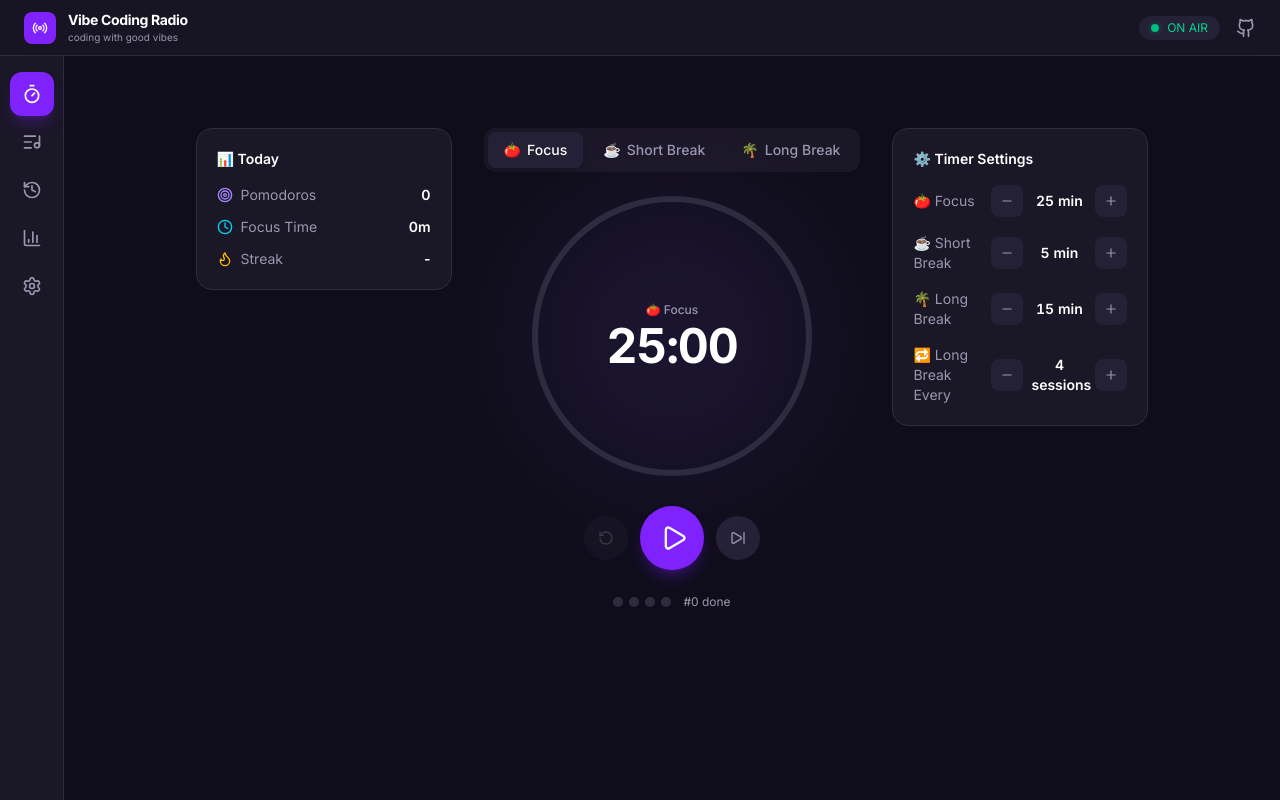
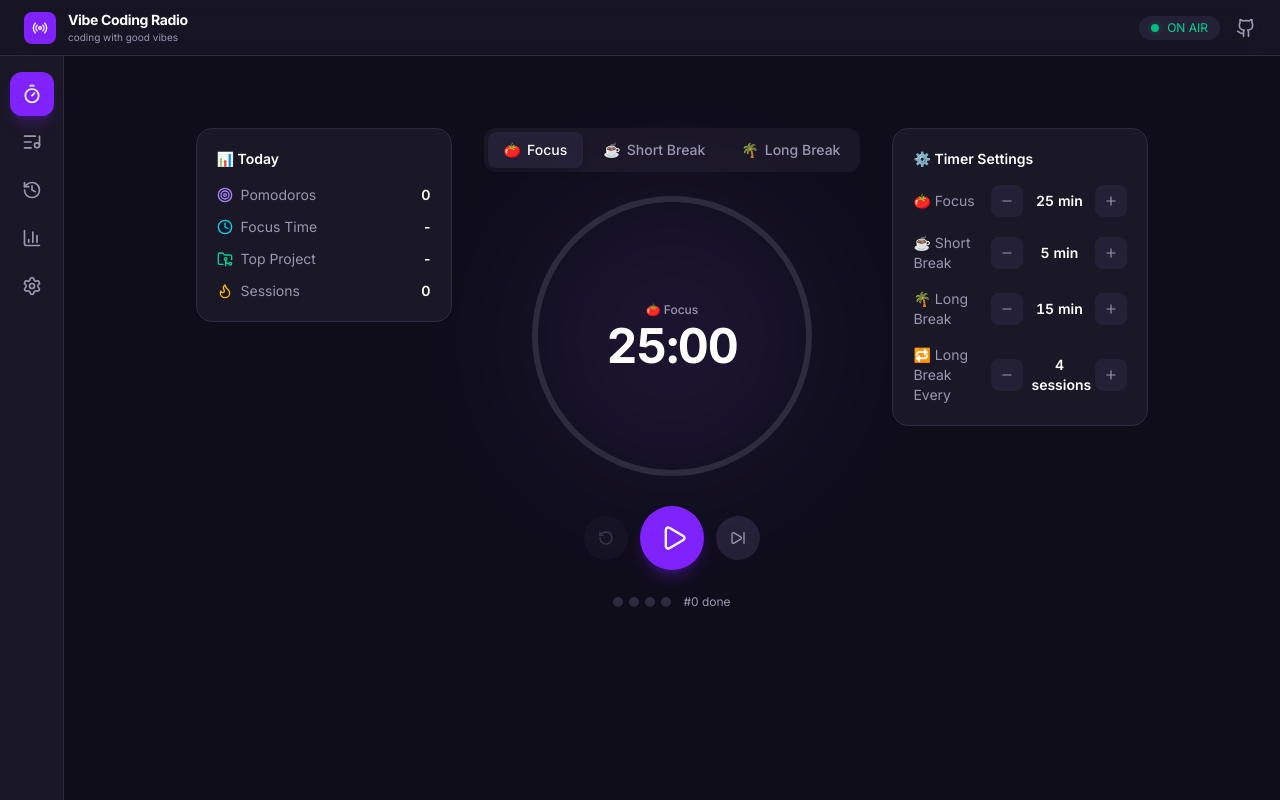
Before and after one commit to Dev-2A/vibe-coding-radio, a Next.js app: page / in a window 1280 px wide. Built offline with nearby package versions, Linux system fonts and the light colour scheme.

Commit message:
feat: add session store with localStorage persistence and timer integration

```diff
--- a/src/components/timer/TodaySummary.tsx
+++ b/src/components/timer/TodaySummary.tsx
@@ -1,36 +1,71 @@
 'use client';
 
-import { useTimer } from "@/src/hooks/useTimer";
-import Card, { CardTitle } from "../ui/Card";
-import { Flame, Clock, Target } from 'lucide-react';
+import { useSession } from '@/src/hooks/useSession';
+import Card, { CardTitle } from '@/src/components/ui/Card';
+import { Flame, Clock, Target, FolderGit2 } from 'lucide-react';
 
 export default function TodaySummary() {
-  const { completedPomodoros, config } = useTimer();
-  const focusMinutes = completedPomodoros * config.focus;
+  const { todayStats, activeSession, todaySessions } = useSession();
+
+  // 오늘 가장 많이 작업한 프로젝트
+  const topProject = todaySessions.reduce((acc, s) => {
+    acc[s.projectName] = (acc[s.projectName] || 0) + s.focusMinutes;
+    return acc;
+  }, {} as Record<string, number>);
+  const topProjectName = Object.entries(topProject).sort((a, b) => b[1] - a[1])[0]?.[0];
+
+  const formatMinutes = (m: number) => {
+    if (m < 60) return `${m}m`;
+    return `${Math.floor(m / 60)}h ${m % 60}m`;
+  };
 
   const stats = [
     {
       icon: <Target className="h-4 w-4 text-violet-400" />,
       label: 'Pomodoros',
-      value: completedPomodoros.toString(),
+      value: todayStats.pomodoros.toString(),
     },
     {
       icon: <Clock className="h-4 w-4 text-cyan-400" />,
       label: 'Focus Time',
-      value: focusMinutes < 60
-        ? `${focusMinutes}m`
-        : `${Math.floor(focusMinutes / 60)}h ${focusMinutes % 60}m`,
+      value: todayStats.focusMinutes > 0 ? formatMinutes(todayStats.focusMinutes) : '-',
+    },
+    {
+      icon: <FolderGit2 className="h-4 w-4 text-emerald-400" />,
+      label: 'Top Project',
+      value: topProjectName || '-',
     },
     {
       icon: <Flame className="h-4 w-4 text-amber-400" />,
-      label: 'Streak',
-      value: completedPomodoros > 0 ? '🔥' : '-',
+      label: 'Sessions',
+      value: todayStats.sessions.toString(),
     },
   ];
 
   return (
     <Card>
       <CardTitle>📊 Today</CardTitle>
+
+      {/* 현재 활성 세션 */}
+      {activeSession && (
+        <div className="mb-4 rounded-lg bg-violet-600/10 border border-violet-600/20 p-3">
+          <div className="flex items-center gap-2">
+            <span className="relative flex h-2 w-2">
+              <span className="absolute inline-flex h-full w-full animate-ping rounded-full bg-violet-400 opacity-75" />
+              <span className="relative inline-flex h-2 w-2 rounded-full bg-violet-500" />
+            </span>
+            <span className="text-xs text-violet-300">Now coding</span>
+          </div>
+          <p className="mt-1 text-sm font-medium text-white truncate">
+            {activeSession.projectName}
+          </p>
+          <p className="text-xs text-[#9B97B0]">
+            {activeSession.completedPomodoros} 🍅 · {activeSession.focusMinutes}m
+          </p>
+        </div>
+      )}
+
+      {/* 통계 */}
       <div className="space-y-3">
         {stats.map(({ icon, label, value }) => (
           <div key={label} className="flex items-center justify-between">
@@ -38,7 +73,9 @@ export default function TodaySummary() {
               {icon}
               <span className="text-sm text-[#9B97B0]">{label}</span>
             </div>
-            <span className="text-sm font-semibold text-white">{value}</span>
+            <span className="text-sm font-semibold text-white truncate max-w-[100px]">
+              {value}
+            </span>
           </div>
         ))}
       </div>
--- /dev/null
+++ b/src/hooks/useSession.ts
@@ -0,0 +1,113 @@
+'use client';
+
+import { useMemo } from 'react';
+import { useSessionStore } from '@/src/stores/sessionStore';
+import { useTimerStore } from '@/src/stores/timerStore';
+import { CodingSession, Mood } from '@/src/types';
+
+export function useSession() {
+  const sessionStore = useSessionStore();
+  const timerConfig = useTimerStore((s) => s.config);
+
+  // 오늘 세션만 필터
+  const todaySessions = useMemo(() => {
+    const today = new Date();
+    today.setHours(0, 0, 0, 0);
+    const todayStr = today.toISOString();
+
+    return sessionStore.sessions.filter((s) => s.startedAt >= todayStr);
+  }, [sessionStore.sessions]);
+
+  // 이번 주 세션만 필터
+  const weekSessions = useMemo(() => {
+    const now = new Date();
+    const day = now.getDay();
+    const diff = now.getDate() - day + (day === 0 ? -6 : 1); // 월요일
+    const weekStart = new Date(now);
+    weekStart.setDate(diff);
+    weekStart.setHours(0, 0, 0, 0);
+    const weekStartStr = weekStart.toISOString();
+
+    return sessionStore.sessions.filter((s) => s.startedAt >= weekStartStr);
+  }, [sessionStore.sessions]);
+
+  // 오늘 통계
+  const todayStats = useMemo(() => {
+    const totalMinutes = todaySessions.reduce((sum, s) => sum + s.focusMinutes, 0);
+    const totalPomodoros = todaySessions.reduce((sum, s) => sum + s.completedPomodoros, 0);
+    return {
+      sessions: todaySessions.length,
+      focusMinutes: totalMinutes,
+      pomodoros: totalPomodoros,
+    };
+  }, [todaySessions]);
+
+  // 주간 통계
+  const weekStats = useMemo(() => {
+    const totalMinutes = weekSessions.reduce((sum, s) => sum + s.focusMinutes, 0);
+    const totalPomodoros = weekSessions.reduce((sum, s) => sum + s.completedPomodoros, 0);
+
+    // 언어별 집계
+    const langMap: Record<string, number> = {};
+    weekSessions.forEach((s) => {
+      langMap[s.language] = (langMap[s.language] || 0) + s.focusMinutes;
+    });
+    const topLanguage = Object.entries(langMap).sort((a, b) => b[1] - a[1])[0]?.[0] || '-';
+
+    // 프로젝트별 집계
+    const projMap: Record<string, number> = {};
+    weekSessions.forEach((s) => {
+      projMap[s.projectName] = (projMap[s.projectName] || 0) + s.focusMinutes;
+    });
+    const topProject = Object.entries(projMap).sort((a, b) => b[1] - a[1])[0]?.[0] || '-';
+
+    return {
+      sessions: weekSessions.length,
+      focusMinutes: totalMinutes,
+      pomodoros: totalPomodoros,
+      topLanguage,
+      topProject,
+    };
+  }, [weekSessions]);
+
+  // 세션 시작 (프로젝트명 필수 체크)
+  const startSession = () => {
+    if (!sessionStore.draft.projectName.trim()) {
+      return false;
+    }
+    sessionStore.startSession();
+    return true;
+  };
+
+  // 뽀모도로 완료 시 호출 (타이머에서 호출됨)
+  const recordPomodoro = () => {
+    if (sessionStore.activeSession) {
+      sessionStore.addPomodoro(timerConfig.focus);
+    }
+  };
+
+  // 세션 종료
+  const endSession = (mood: Mood, note?: string) => {
+    sessionStore.endSession(mood, note);
+  };
+
+  return {
+    // 상태
+    sessions: sessionStore.sessions,
+    activeSession: sessionStore.activeSession,
+    draft: sessionStore.draft,
+    todaySessions,
+    weekSessions,
+    todayStats,
+    weekStats,
+
+    // 액션
+    setDraft: sessionStore.setDraft,
+    startSession,
+    recordPomodoro,
+    endSession,
+    cancelSession: sessionStore.cancelSession,
+    deleteSession: sessionStore.deleteSession,
+    clearAllSessions: sessionStore.clearAllSessions,
+  };
+}
--- a/src/hooks/useTimer.ts
+++ b/src/hooks/useTimer.ts
@@ -2,6 +2,7 @@
 
 import { useEffect, useRef } from 'react';
 import { useTimerStore } from '@/src/stores/timerStore';
+import { useSessionStore } from '@/src/stores/sessionStore';
 import { useSound } from '@/src/hooks/useSound';
 import { formatTime } from '@/src/lib/utils';
 import { TimerMode } from '@/src/types';
@@ -14,21 +15,35 @@ const MODE_LABELS: Record<TimerMode, string> = {
 
 export function useTimer() {
   const store = useTimerStore();
+  const { activeSession, addPomodoro } = useSessionStore();
   const { play } = useSound();
   const intervalRef = useRef<NodeJS.Timeout | null>(null);
   const prevModeRef = useRef<TimerMode>(store.mode);
 
+  // 뽀모도로 완료 시 세션에 기록하는 콜백 등록
+  useEffect(() => {
+    const handlePomodoroComplete = () => {
+      if (activeSession) {
+        addPomodoro(store.config.focus);
+      }
+    };
+
+    store.setOnPomodoroComplete(handlePomodoroComplete);
+
+    return () => {
+      store.setOnPomodoroComplete(null);
+    };
+  }, [activeSession, addPomodoro, store.config.focus, store.setOnPomodoroComplete]);
+
   // 모드가 바뀌면 알림음 재생
   useEffect(() => {
     if (prevModeRef.current !== store.mode && store.status === 'idle') {
-      // 이전 모드가 focus였으면 = focus 끝남
       if (prevModeRef.current === 'focus') {
         play('focusEnd');
       } else {
         play('breakEnd');
       }
 
-      // 브라우저 Notification
       if (typeof Notification !== 'undefined' && Notification.permission === 'granted') {
         new Notification('Vibe Coding Radio', {
           body: store.mode === 'focus'
@@ -77,7 +92,6 @@ export function useTimer() {
     }
   }, []);
 
-  // 진행률 (0 ~ 1)
   const progress =
     store.totalSeconds > 0
       ? (store.totalSeconds - store.secondsLeft) / store.totalSeconds
--- /dev/null
+++ b/src/stores/sessionStore.ts
@@ -0,0 +1,135 @@
+import { create } from 'zustand';
+import { persist } from 'zustand/middleware';
+import { CodingSession, Mood } from '@/src/types';
+import { generateId } from '@/src/lib/utils';
+
+interface SessionDraft {
+  projectName: string;
+  language: string;
+  mood: Mood;
+  note: string;
+}
+
+interface SessionState {
+  // 저장된 세션 목록
+  sessions: CodingSession[];
+
+  // 현재 진행 중인 세션 (타이머 시작 시 생성)
+  activeSession: {
+    id: string;
+    projectName: string;
+    language: string;
+    startedAt: string;
+    focusMinutes: number;
+    completedPomodoros: number;
+  } | null;
+
+  // 세션 시작/종료 폼용 임시 데이터
+  draft: SessionDraft;
+
+  // 액션
+  setDraft: (partial: Partial<SessionDraft>) => void;
+  startSession: () => void;
+  addPomodoro: (focusMinutes: number) => void;
+  endSession: (mood: Mood, note?: string) => void;
+  cancelSession: () => void;
+  deleteSession: (id: string) => void;
+  clearAllSessions: () => void;
+}
+
+const DEFAULT_DRAFT: SessionDraft = {
+  projectName: '',
+  language: 'TypeScript',
+  mood: '😊',
+  note: '',
+};
+
+export const useSessionStore = create<SessionState>()(
+  persist(
+    (set, get) => ({
+      sessions: [],
+      activeSession: null,
+      draft: DEFAULT_DRAFT,
+
+      setDraft: (partial) => {
+        set((state) => ({
+          draft: { ...state.draft, ...partial },
+        }));
+      },
+
+      startSession: () => {
+        const { draft } = get();
+        if (!draft.projectName.trim()) return;
+
+        set({
+          activeSession: {
+            id: generateId(),
+            projectName: draft.projectName.trim(),
+            language: draft.language,
+            startedAt: new Date().toISOString(),
+            focusMinutes: 0,
+            completedPomodoros: 0,
+          },
+        });
+      },
+
+      addPomodoro: (focusMinutes) => {
+        const { activeSession } = get();
+        if (!activeSession) return;
+
+        set({
+          activeSession: {
+            ...activeSession,
+            focusMinutes: activeSession.focusMinutes + focusMinutes,
+            completedPomodoros: activeSession.completedPomodoros + 1,
+          },
+        });
+      },
+
+      endSession: (mood, note) => {
+        const { activeSession, sessions } = get();
+        if (!activeSession) return;
+
+        const completedSession: CodingSession = {
+          id: activeSession.id,
+          projectName: activeSession.projectName,
+          language: activeSession.language,
+          mood,
+          focusMinutes: activeSession.focusMinutes,
+          completedPomodoros: activeSession.completedPomodoros,
+          startedAt: activeSession.startedAt,
+          endedAt: new Date().toISOString(),
+          note: note?.trim() || undefined,
+        };
+
+        set({
+          sessions: [completedSession, ...sessions],
+          activeSession: null,
+          draft: { ...DEFAULT_DRAFT, language: activeSession.language },
+        });
+      },
+
+      cancelSession: () => {
+        set({ activeSession: null });
+      },
+
+      deleteSession: (id) => {
+        set((state) => ({
+          sessions: state.sessions.filter((s) => s.id !== id),
+        }));
+      },
+
+      clearAllSessions: () => {
+        set({ sessions: [] });
+      },
+    }),
+    {
+      name: 'vibe-coding-sessions',
+      partialize: (state) => ({
+        sessions: state.sessions,
+        draft: state.draft,
+        // activeSession은 저장 안 함 (새로고침 시 초기화)
+      }),
+    }
+  )
+);
```
Also changed, not shown: src/stores/timerStore.ts (+26 -13 lines).
